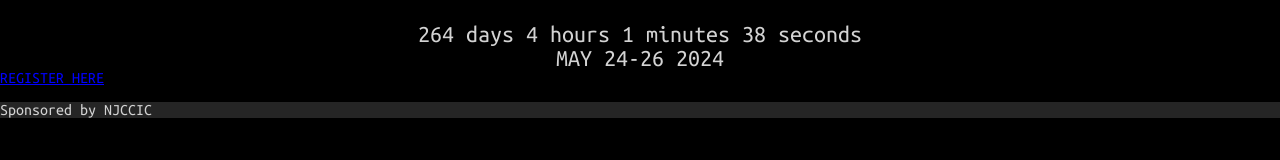
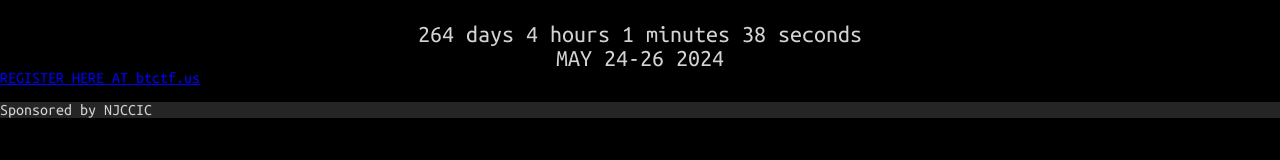
Before and after one commit to BT-CODE-CLUB/btcodeclub, a React (Vite) app: page / in a window 1280 px wide. Shown: the part 400-560 px from the top of the page. Built offline with nearby package versions, Linux system fonts and the light colour scheme; a web font is replaced by a local one.

Commit message:
added stuff

```diff
--- a/src/pages/Home.jsx
+++ b/src/pages/Home.jsx
@@ -25,7 +25,7 @@ const Home = () => {
                     <h2 className="title">BTCTF</h2>
                     <div className="text center"><CountdownTimer targetDate="2024-05-24T20:00:00" /></div>
                     <div className="text center">MAY 24-26 2024</div>
-                    <a href="https://btctf.us/">REGISTER HERE</a>
+                    <a href="https://btctf.us/">REGISTER HERE AT btctf.us</a>
                 </div>
                 <div>
                     Sponsored by NJCCIC
```
